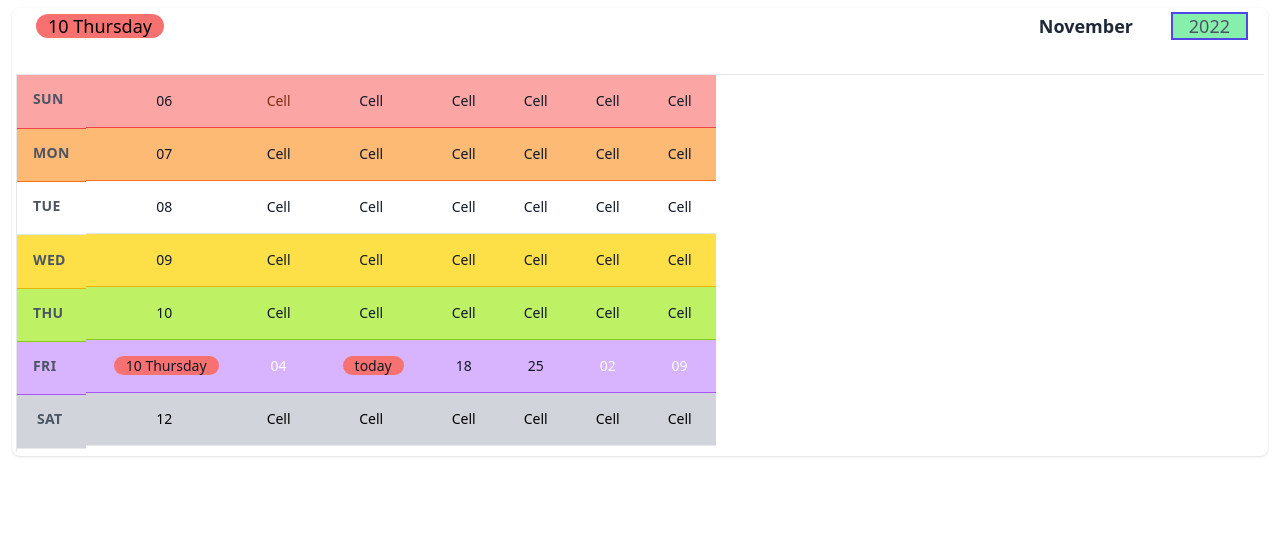
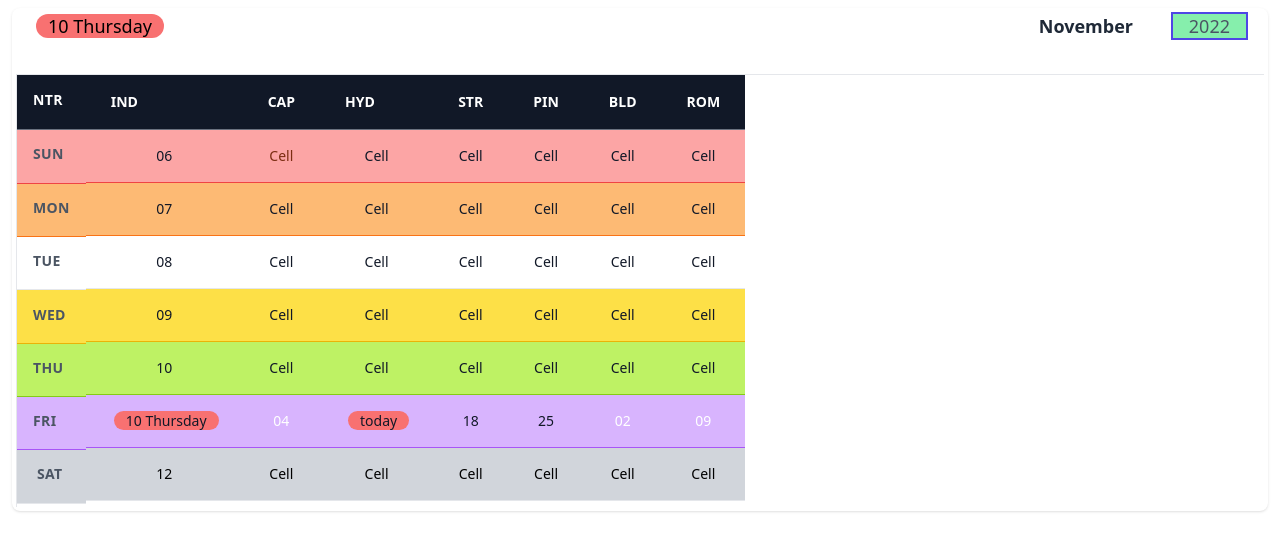
Before and after one commit to bcapd7363q/LAVA-touch-ped, a Vue app: page / in a window 1280 px wide. Shown: the top 550 px of the page. Built offline with nearby package versions, Linux system fonts and the light colour scheme.

Commit message:
calender@header

```diff
--- a/src/components/months.vue
+++ b/src/components/months.vue
@@ -1,6 +1,6 @@
 <script lang="ts">
-import { ref } from 'vue'
 import STORE from "../cloud/storage";
+import Popover from 'vue-js-popover'
 
 let response =  await STORE.air().then(res=>res.data).catch(error=>{console.log(error);
 });
@@ -9,6 +9,7 @@ export default {
   name: "Calendar",
   date: response,
   components: {
+    Popover
   },
   data() {
     return {
@@ -155,6 +156,9 @@ export default {
         <div class="flex flex-wrap border-t border-l">
           <div class="flex justify-center">
             <div class="bg-white">
+                <div class="border-b bg-gray-900 border-gray-500 font-medium px-4 py-[21.8%] whitespace-nowrap">
+                  <div class="text-white font-small text-sm uppercase tracking-wide font-bold text-left mb-1">NTR</div>
+                </div>
                 <div class="border-b bg-red-300 border-red-500 font-medium px-4 py-[20.8%] whitespace-nowrap">
                   <div class="text-gray-600 text-sm uppercase tracking-wide font-bold text-left mb-1">Sun</div>
                 </div>
@@ -192,6 +196,36 @@ export default {
                 <div class=" inline-block min-w-full sm:px-7 lg:px-8">
                   <div class="overflow-hidden">
                     <table class="min-w-full text-center">
+                      <thead>
+                        <tr>
+                          <th class="border-b bg-gray-900 border-gray-500"><td class="text-sm text-white font-small px-6 py-4 whitespace-nowrap">
+                            IND
+                          </td></th>
+                          <th class="border-b bg-gray-900 border-gray-500"><td class="text-sm text-white font-small px-6 py-4 whitespace-nowrap">
+                            CAP
+                          </td></th>
+                          <th class="border-b bg-gray-900 border-gray-500"><td class="text-sm text-white font-small px-6 py-4 whitespace-nowrap">
+                            HYD
+                          </td></th>
+                          <th class="border-b bg-gray-900 border-gray-500"><td class="text-sm text-white font-small px-6 py-4 whitespace-nowrap">
+                              STR
+                          </td>
+                          </th>
+                          <th class="border-b bg-gray-900 border-gray-500"><td class="text-sm text-white font-small px-6 py-4 whitespace-nowrap">
+                            PIN
+                          </td>
+                          </th>
+                          <th class="border-b bg-gray-900 border-gray-500"><td class="text-sm text-white font-small px-6 py-4 whitespace-nowrap">
+                            BLD
+                          </td>
+                          </th>
+                          <th class="border-b bg-gray-900 border-gray-500"><td class="text-sm text-white font-small px-6 py-4 whitespace-nowrap">
+                            ROM
+                          </td>
+                          </th>
+
+                        </tr>
+                      </thead>
                       <tbody>
                         <tr class="border-b bg-red-300 border-red-500">
                           <td class="text-sm text-gray-900 font-medium px-6 py-4 whitespace-nowrap">
```
